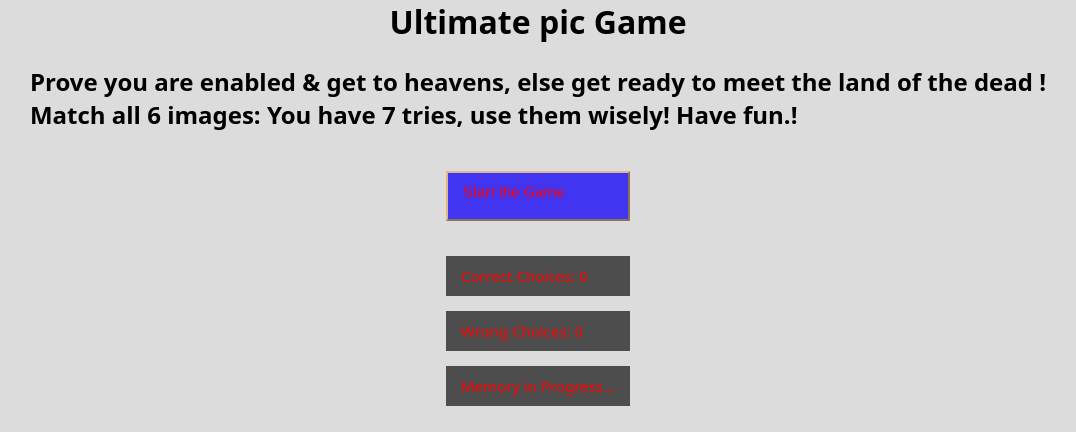
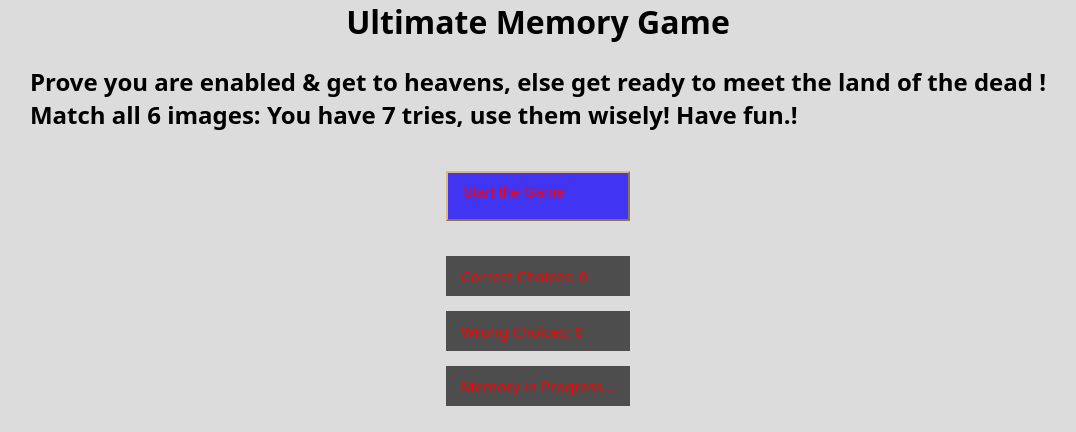
Before and after one commit to NikolaosG88/The-Ultimate-Memory-Game-to-Play, a plain HTML site: page index.html in a window 1280 px wide. Shown: the top 432 px of the page, without its empty margins (102-1178 px from the left). Drawn offline with Linux system fonts and the light colour scheme.

Commit message:
Memory-Game-Play

```diff
--- a/index.html
+++ b/index.html
@@ -8,7 +8,7 @@
     <title>Ultimate Memory Game</title>
 </head>
 <body>
-  <h1>Ultimate pic Game</h1>
+  <h1>Ultimate Memory Game</h1>
   <br>
   <h2> Prove you are enabled & get to heavens, else get ready to meet the land of the dead ! <br>
   Match all 6 images: You have 7 tries, use them wisely! Have fun.!</h2>
```
